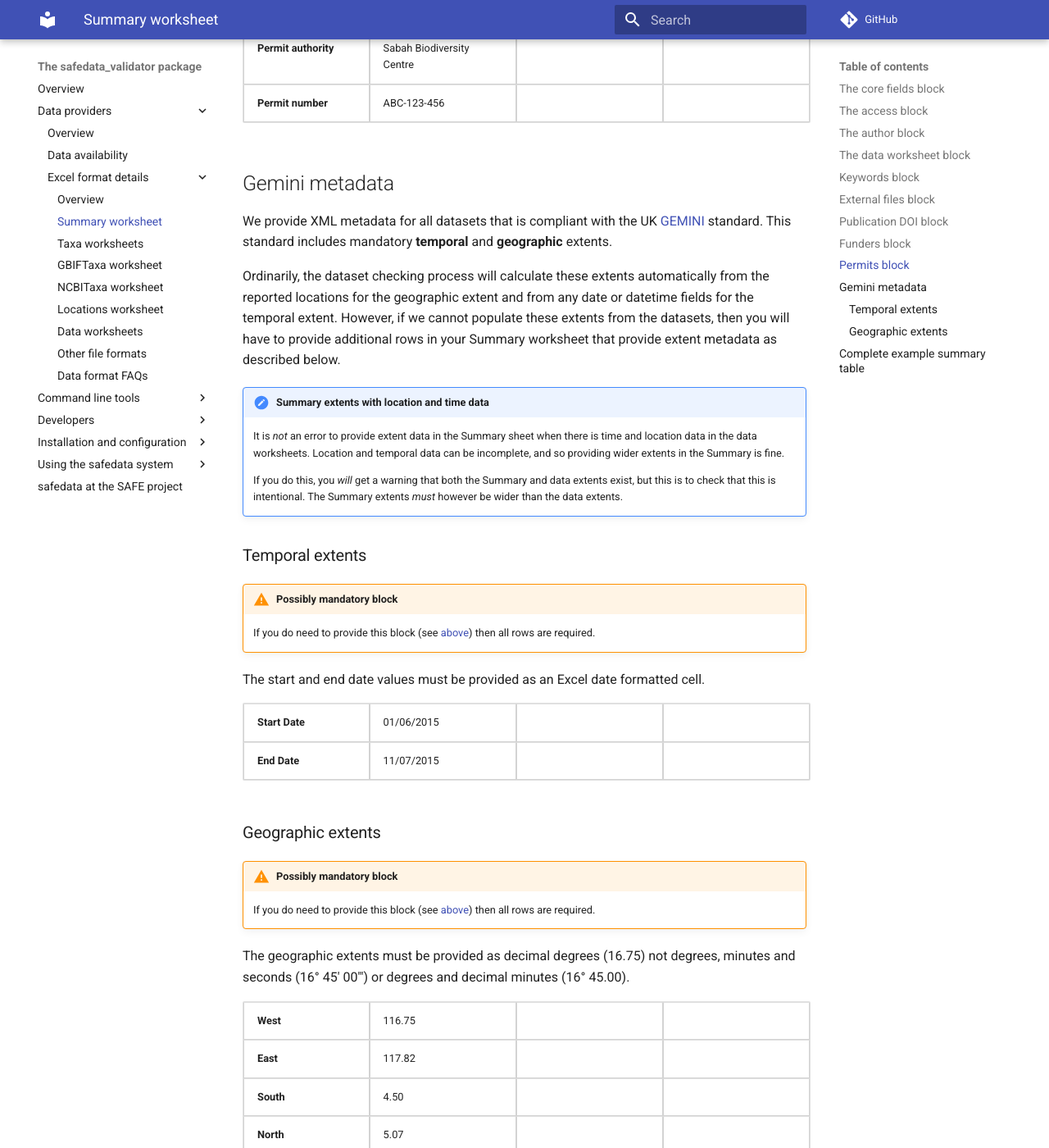
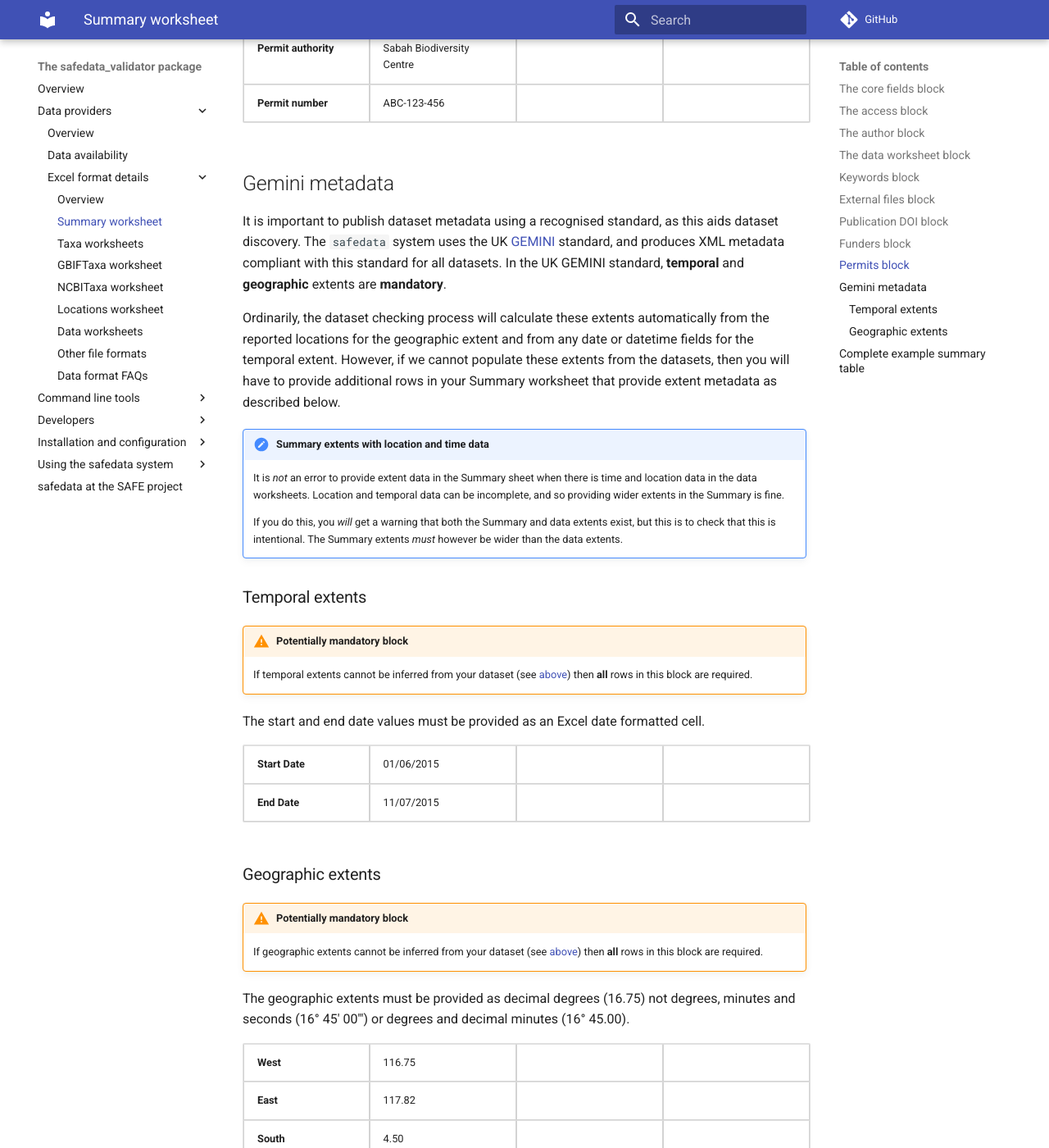
Before and after one commit to ImperialCollegeLondon/safedata_validator, an MkDocs documentation site: the page built from docs/data_providers/data_format/summary.md, in a window 1280 px wide and 1400 px high, scrolled down 5832 px. Shown: the whole window at 82% size. Built offline with MkDocs 1.6.1 and Material for MkDocs 9.7.7, drawn with Linux system fonts in a browser that asks for light colours; comment, search, counter and statistics services are not loaded; some of the changed text lies outside the part shown.

Commit message:
Improved discussion of temporal and geographic bounds

```diff
--- a/docs/data_providers/data_format/summary.md
+++ b/docs/data_providers/data_format/summary.md
@@ -261,10 +261,11 @@ permits used to collect this data. The permit type value must be one of `researc
 
 ## Gemini metadata
 
-We provide XML metadata for all datasets that is compliant with the UK
-[GEMINI](https://www.agi.org.uk/agi-groups/standards-committee/uk-gemini)
-standard. This standard includes mandatory **temporal** and **geographic**
-extents.
+It is important to publish dataset metadata using a recognised standard, as this aids
+dataset discovery. The `safedata` system uses the UK
+[GEMINI](https://www.agi.org.uk/agi-groups/standards-committee/uk-gemini) standard, and
+produces XML metadata compliant with this standard for all datasets. In the UK GEMINI
+standard, **temporal** and **geographic** extents are **mandatory**.
 
 Ordinarily, the dataset checking process will calculate these extents
 automatically from the reported locations for the geographic extent and from any
@@ -283,9 +284,9 @@ in your Summary worksheet that provide extent metadata as described below.
 
 ### Temporal extents
 
-!!! Warning "Possibly mandatory block"
-    If you do need to provide this block (see [above](#gemini-metadata)) then all
-    rows are required.
+!!! Warning "Potentially mandatory block"
+    If temporal extents cannot be inferred from your dataset (see
+    [above](#gemini-metadata)) then **all** rows in this block are required.
 
 The start and end date values must be provided as an Excel date formatted cell.
 
@@ -296,9 +297,9 @@ The start and end date values must be provided as an Excel date formatted cell.
 
 ### Geographic extents
 
-!!! Warning "Possibly mandatory block"
-    If you do need to provide this block (see [above](#gemini-metadata)) then all
-    rows are required.
+!!! Warning "Potentially mandatory block"
+    If geographic extents cannot be inferred from your dataset (see
+    [above](#gemini-metadata)) then **all** rows in this block are required.
 
 The geographic extents must be provided as decimal degrees (16.75) not degrees,
 minutes and seconds (16° 45' 00'") or degrees and decimal minutes (16° 45.00).
@@ -310,10 +311,8 @@ minutes and seconds (16° 45' 00'") or degrees and decimal minutes (16° 45.00).
 | South | 4.50   |  |  |
 | North | 5.07   |  |  |
 
-The geographic bounds in the example cover Maliau, Danum and the SAFE Project
-experimental site and surrounding area. While we would prefer something a bit
-more precise, these are sufficient to provide a geographic extent for most work
-at SAFE.
+!!! Note "safedata at SAFE"
+    For geographic bounds of the SAFE project see [here](../safedata_at_SAFE.md).
 
 ## Complete example summary table
 
```
Also changed, not shown: docs/safedata_at_SAFE.md (+14 -0 lines).
